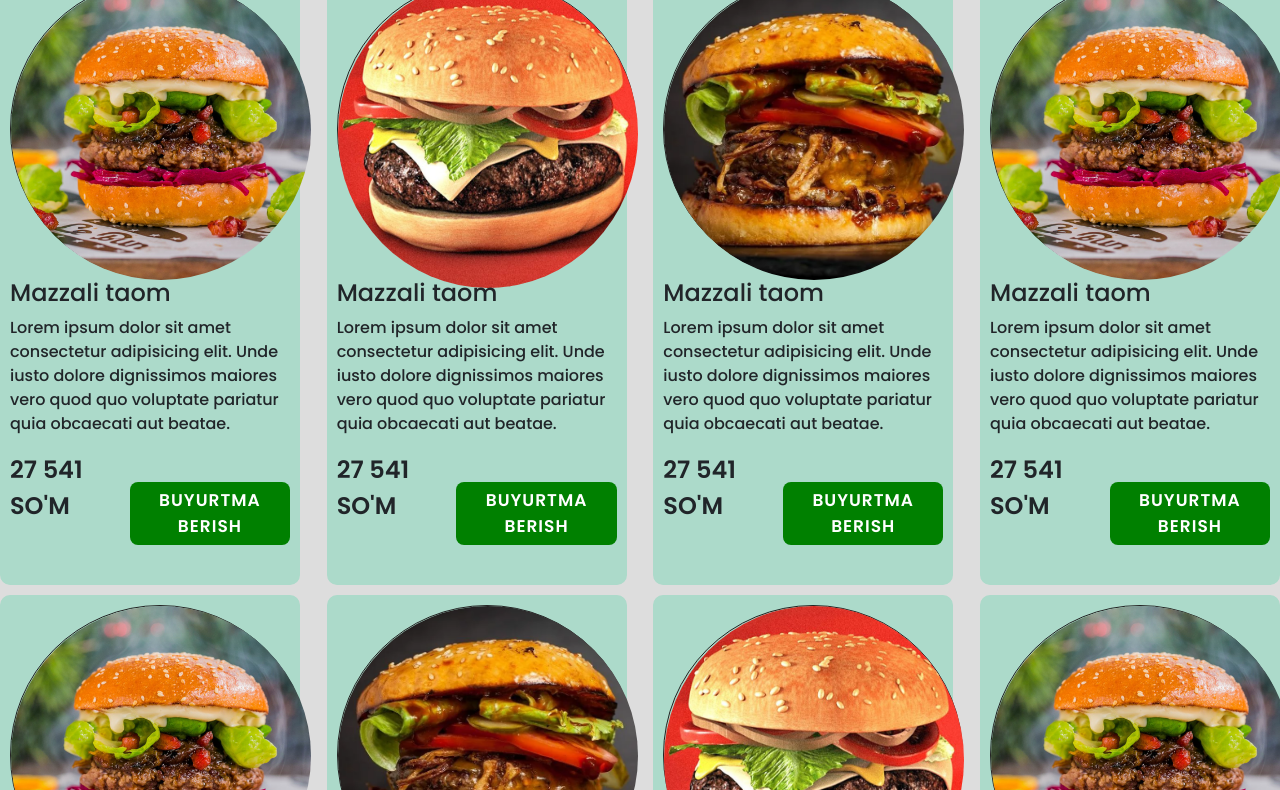
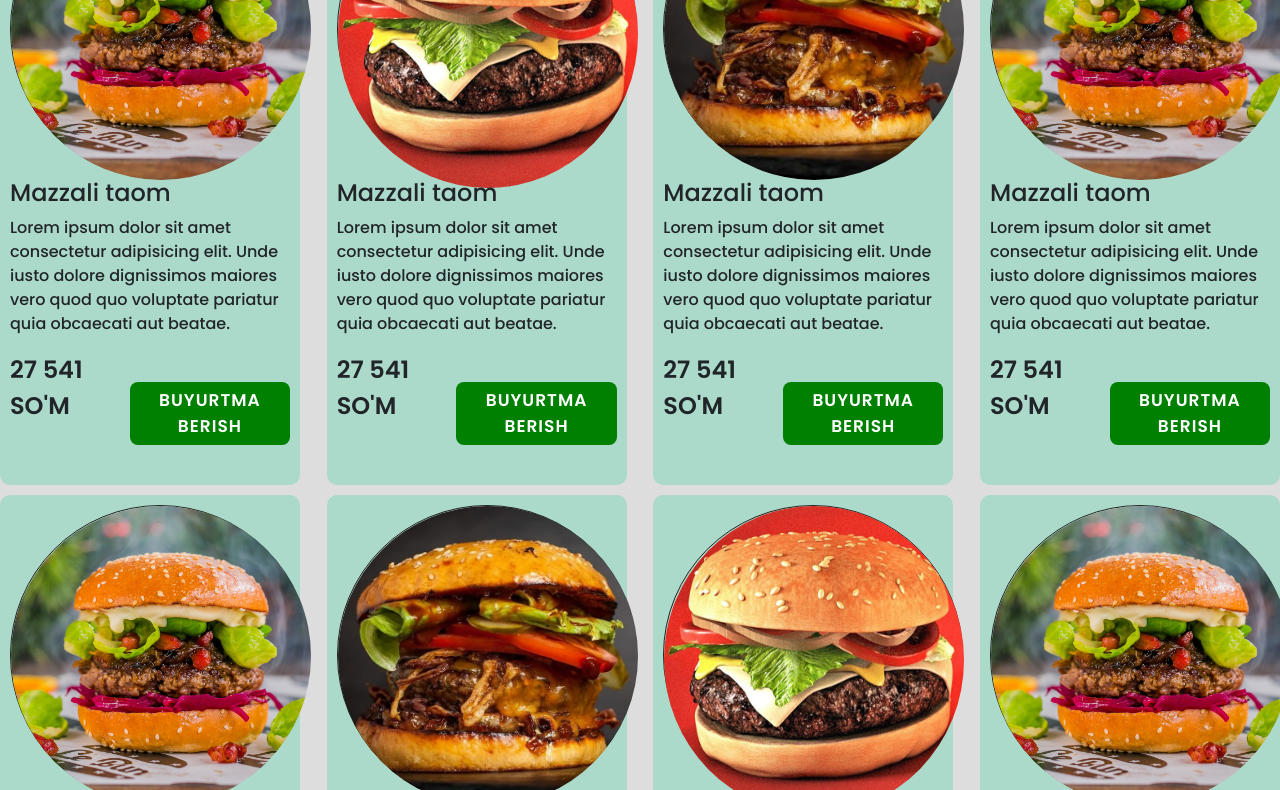
Before and after one commit to Shohjahon-Noraliyev/Shohjahon, a plain HTML site: page food.html in a window 1280 px wide. Shown: the part 407-1197 px from the top of the page. Drawn offline with nearby package versions, Linux system fonts and the light colour scheme.

Commit message:
Update food.css

```diff
--- a/food.css
+++ b/food.css
@@ -9,8 +9,8 @@
 }
 
 .page {
-    position:relative;
-    top:250px;
+    position:absolute;
+    top:150px;
 
 .food {
     position: relative;
```
